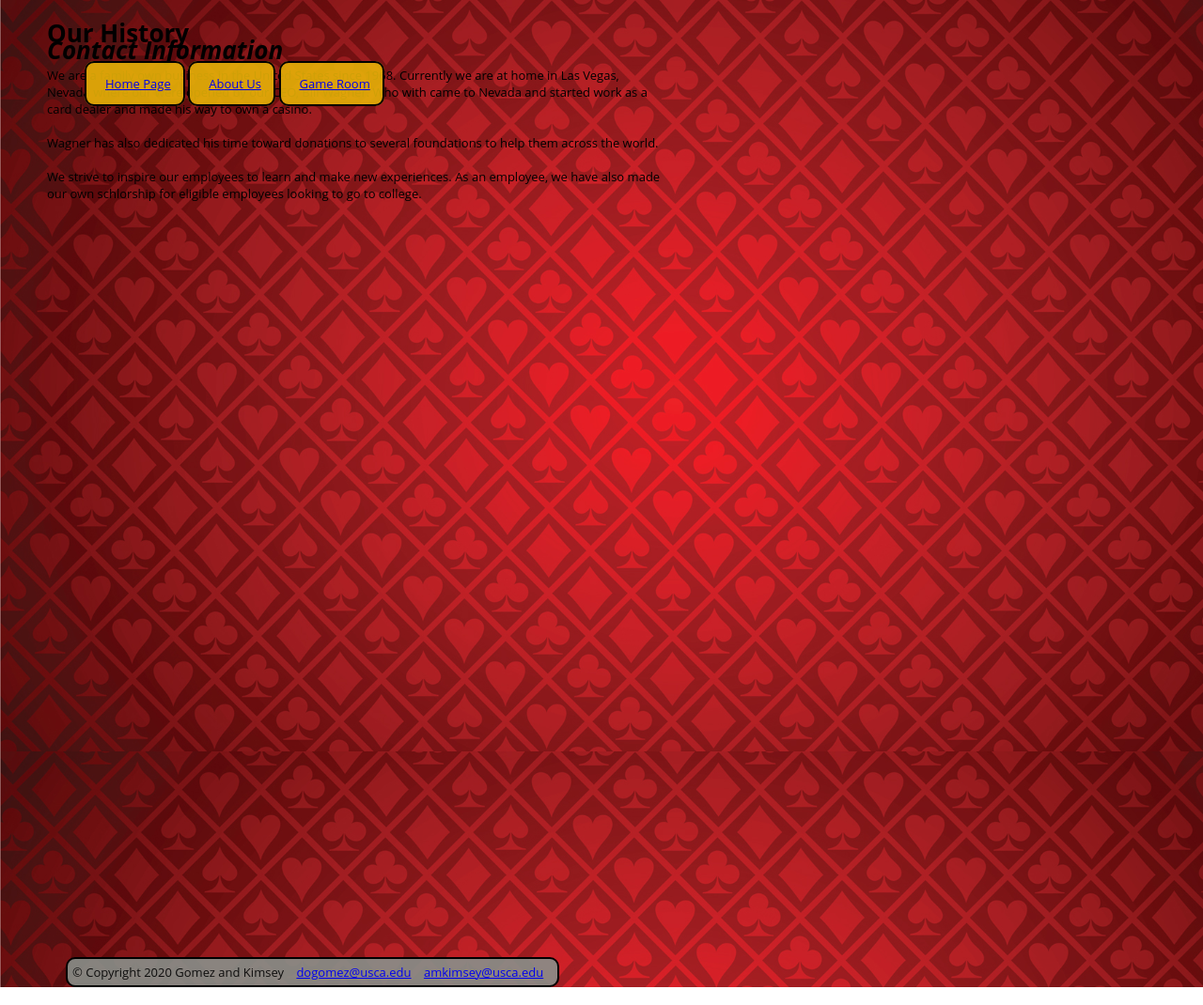
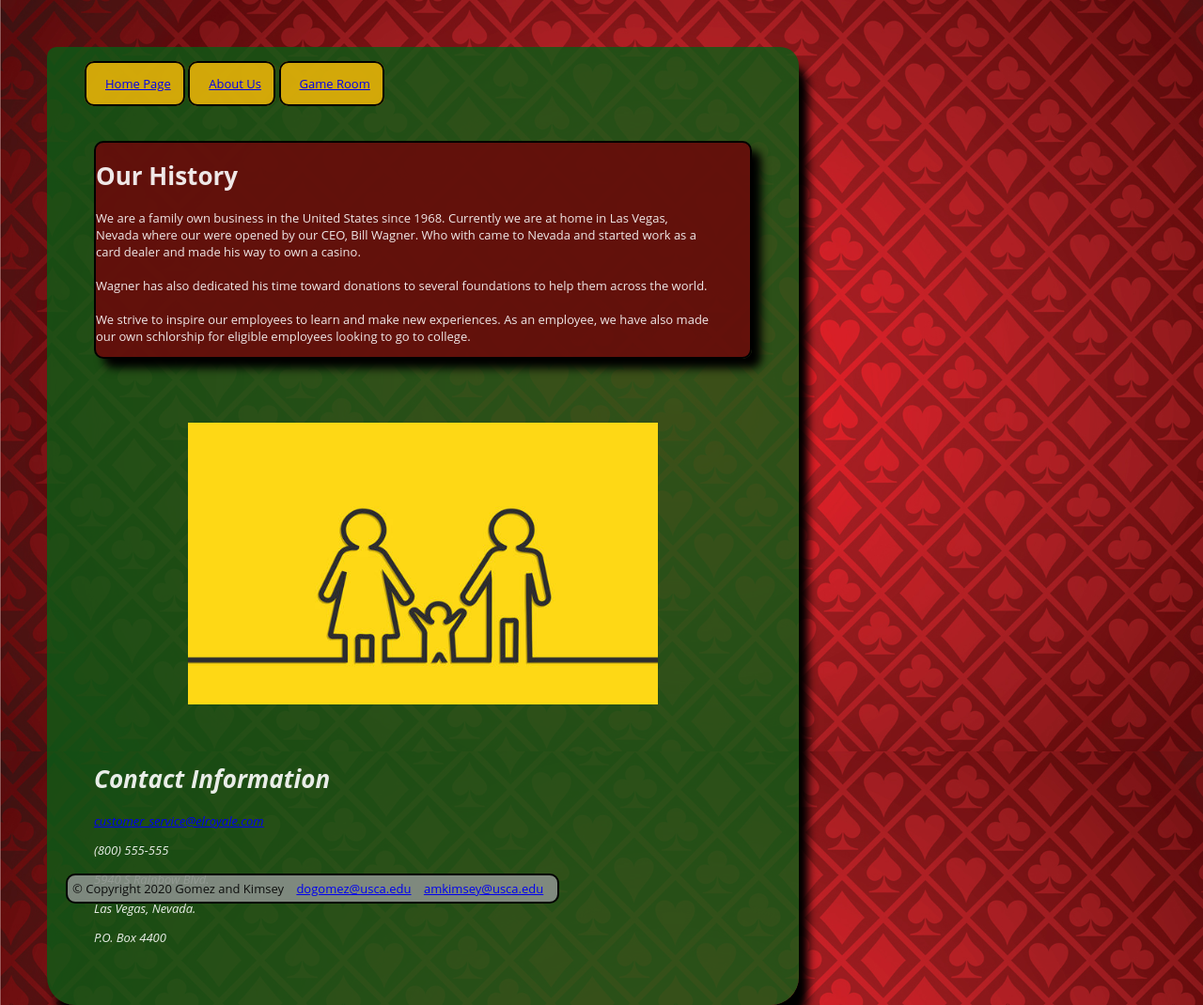
Before and after one commit to dogomez1413/CSCI225FinalProject, a plain HTML site: page aboutUs.html in a window 1280 px wide. Shown: the whole page at 94% size. Drawn offline with Linux system fonts and the light colour scheme.

Commit message:
finished css for index and about us page

```diff
--- a/aboutUs.html
+++ b/aboutUs.html
@@ -3,18 +3,19 @@
 <html>
 
 	<head>
-		<link rel="stylesheet" href="css/main.css?version=51">
-		<title> El Royale Casino: About Us </title>
-		<div class = navigation>
-		<ul>
-			<li><a href = index.html>Home Page</a></li>
-            <li><a href = aboutUs.html>About Us</a></li>
-            <li><a href = gamePage.html>Game Room</a></li>
-		</ul>
+		<link rel="stylesheet" href="css/main.css?version=51" />
+		<title>El Royale Casino</title>
+		<div class="navigation">
+			<ul>
+				<li><a href="index.html">Home Page</a></li>
+				<li><a href="aboutUs.html">About Us</a></li>
+				<li><a href="gamePage.html">Game Room</a></li>
+			</ul>
 		</div>
 	</head>
 
 	<body>
+		<div id="wrapper">
 		<div class = aboutUs>
 			<h1>Our History</h1>
 			<p>
@@ -34,15 +35,21 @@
 		</div>
 		<br>
 
+		<img alt="none" src = "doc/fam.jpg" width="500" height="300">
+
 
 		<address>
 			<a id = 'contactInfo'>
 				<h1>Contact Information</h1>
-				<p><a href = ></a></p>
+				<p><a href = customer_service@elroyale.com>customer_service@elroyale.com</a></p>
+				<p>(800) 555-555</p>
+				<p>5940 S Rainbow Blvd.</p>
+				<p>Las Vegas, Nevada. </p>
+				<p>P.O. Box 4400 </p>
 			</a>
 		</address>
 
-
+	</div>
 	</body>
 
 	<footer>
--- a/css/main.css
+++ b/css/main.css
@@ -127,11 +127,13 @@ div.hours {
 }
 
 div.aboutUs {
-  position: fixed;
   width: auto;
   height: auto;
-  margin-bottom: 100px;
-  padding-bottom: 100px;
+  background-color: rgba(105, 11, 11, 0.9);
+  margin-bottom: 50px;
+  border: black solid 2px;
+  border-radius: 10px 10px 10px 10px;
+  box-shadow: 10px 10px 10px black;
 }
 
 img{
```
Also changed, not shown: doc/fam.jpg (added).
